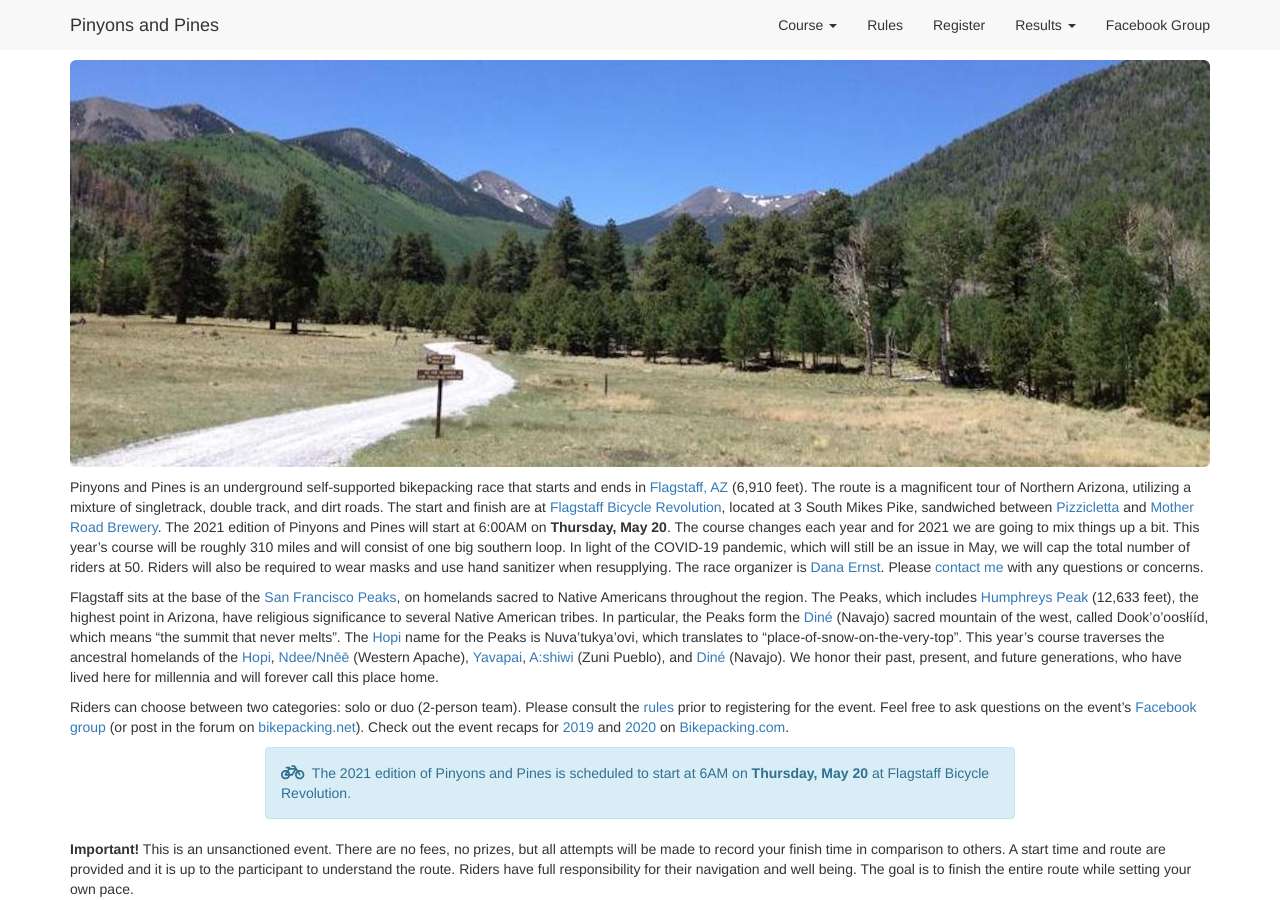
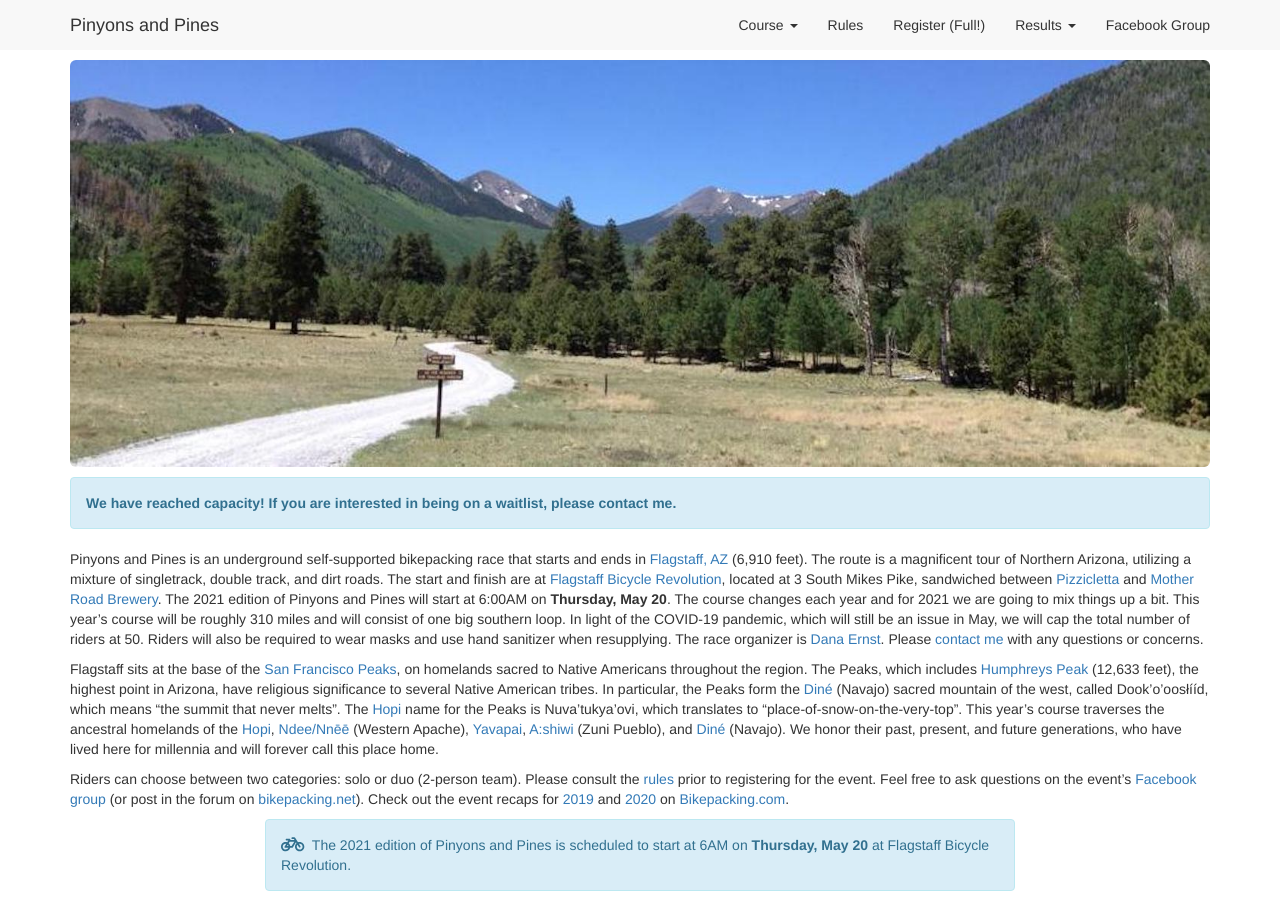
Before and after one commit to dcernst/PinyonsPines, a Jekyll site: the page built from index.md, in a window 1280 px wide and 900 px high. Built offline with Jekyll 4.4.1, drawn with Linux system fonts in a browser that asks for light colours; nearby versions of some CDN libraries.

Commit message:
Removed registration link

```diff
--- a/_includes/header.html
+++ b/_includes/header.html
@@ -57,8 +57,8 @@
 </li>
 
 <li><a href="{{ site.baseurl }}/rules">Rules</a></li>
-<li><a href="https://docs.google.com/forms/d/e/1FAIpQLSdthlF0tPiHZbTUwzIbG6x1F82XBhA05hDmAG0EshSywd-EWg/viewform?usp=sf_link" target="_blank">Register</a></li>
-<!-- <li><a href="https://form.jotform.com/trackleaders/pinyonspines19" target="_blank">Trackleaders Sign-up</a></li> -->
+<li><a href="">Register (Full!)</a></li>
+<!-- <li><a href="https://docs.google.com/forms/d/e/1FAIpQLSdthlF0tPiHZbTUwzIbG6x1F82XBhA05hDmAG0EshSywd-EWg/viewform?usp=sf_link" target="_blank">Register (Full!)</a></li> -->
 
 <li class="dropdown">
 <a href="#" class="dropdown-toggle" data-toggle="dropdown">Results <span class="caret"></span></a>
--- a/index.md
+++ b/index.md
@@ -4,6 +4,10 @@
 ---
 
 <img src="{{ site.baseurl }}/images/LockettMeadow.jpg" class="img-responsive img-rounded" img style="margin-bottom: 10px" />
+
+<div class="alert alert-info" role="alert">
+<strong>We have reached capacity!  If you are interested in being on a waitlist, please contact me.</strong>
+</div>
 
 Pinyons and Pines is an underground self-supported bikepacking race that starts and ends in [Flagstaff, AZ](https://en.wikipedia.org/wiki/Flagstaff,_Arizona) (6,910 feet). The route is a magnificent tour of Northern Arizona, utilizing a mixture of singletrack, double track, and dirt roads.  The start and finish are at [Flagstaff Bicycle Revolution](http://flagbikerev.com), located at 3 South Mikes Pike, sandwiched between [Pizzicletta](http://www.pizzicletta.com) and [Mother Road Brewery](https://www.motherroadbeer.com). The 2021 edition of Pinyons and Pines will start at 6:00AM on **Thursday, May 20**. The course changes each year and for 2021 we are going to mix things up a bit. This year’s course will be roughly 310 miles and will consist of one big southern loop. In light of the COVID-19 pandemic, which will still be an issue in May, we will cap the total number of riders at 50. Riders will also be required to wear masks and use hand sanitizer when resupplying. The race organizer is [Dana Ernst](http://danaernst.com). Please [contact me](mailto:ernst.tribe@gmail.com) with any questions or concerns.
 
```
